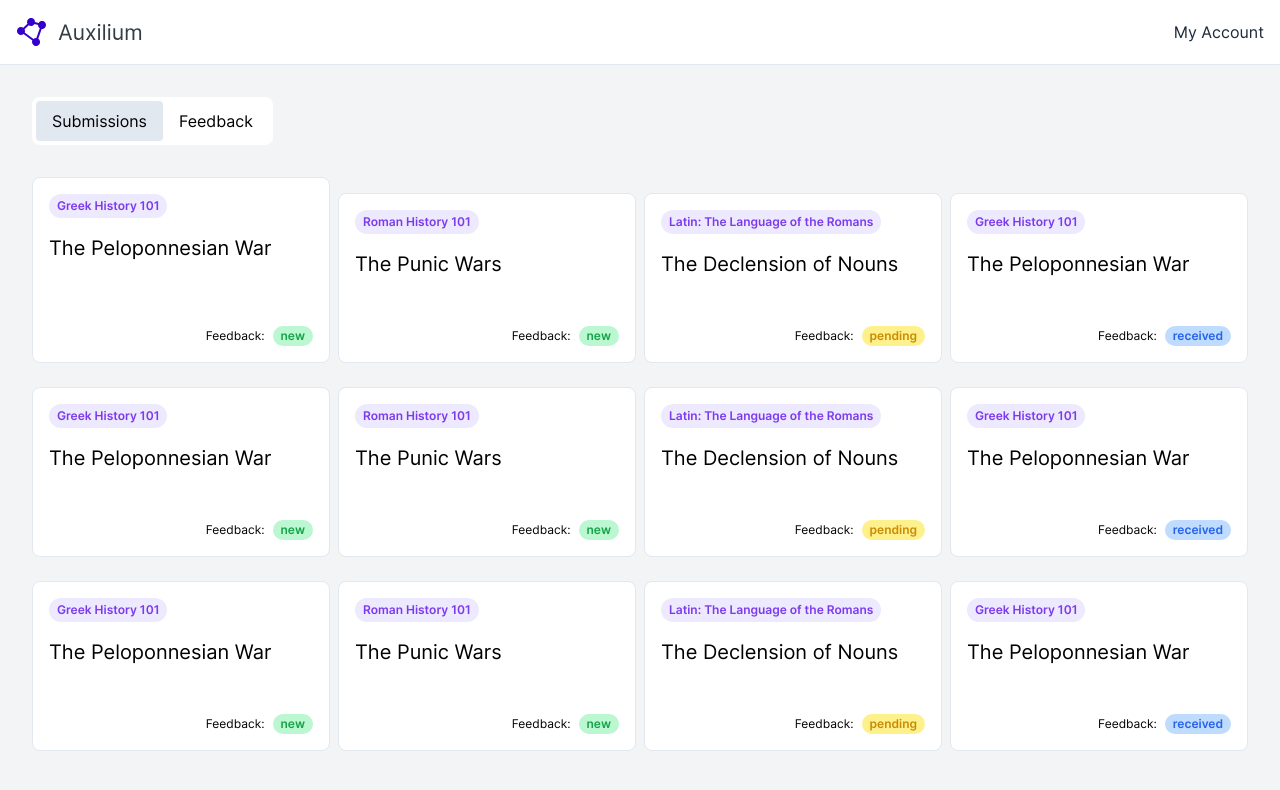
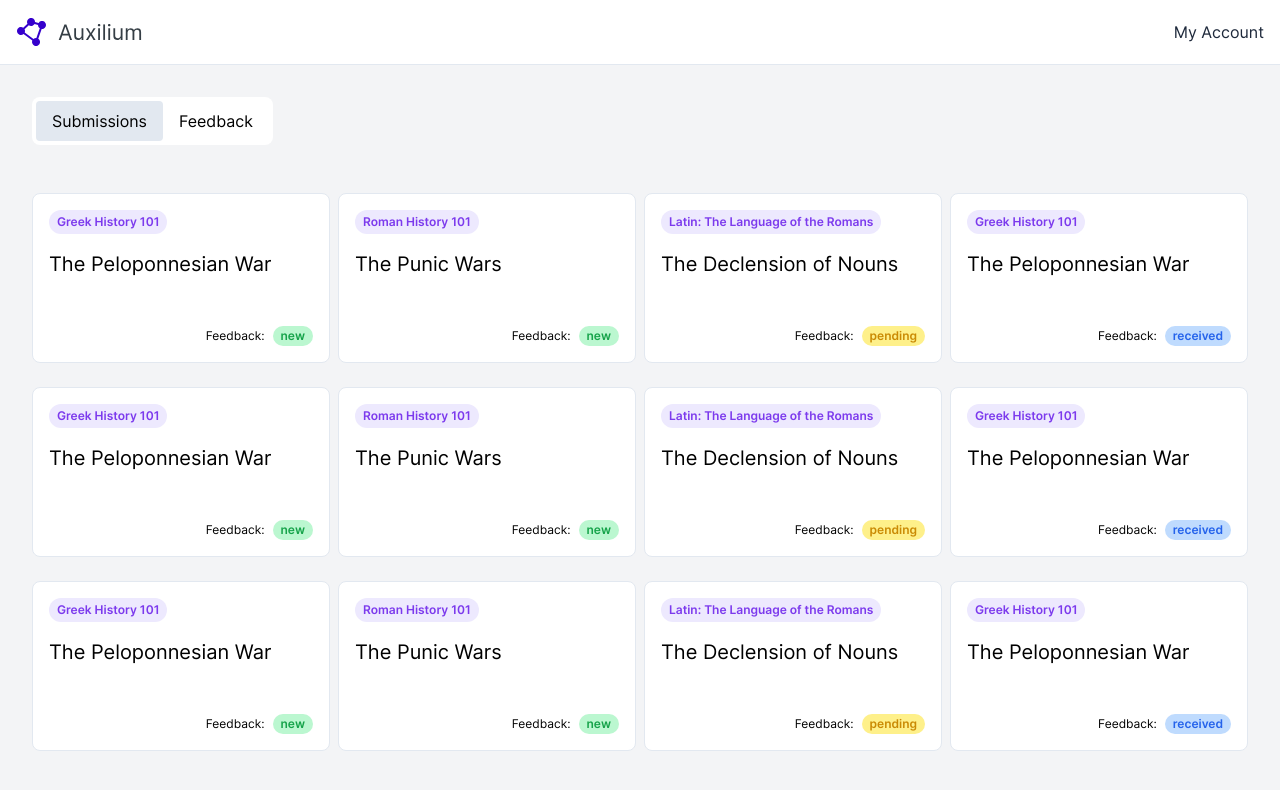
Before and after one commit to NilsHellwig/FeedbackPool-Prototyping, a React (Create React App) app in the folder prototype3/: page / in a window 1280 px wide. Shown: the top 790 px of the page. Built offline with nearby package versions, Linux system fonts and the light colour scheme.

Commit message:
Fix grid positioning

```diff
--- a/prototype3/src/pages/MainDashboard.tsx
+++ b/prototype3/src/pages/MainDashboard.tsx
@@ -98,7 +98,7 @@ export const MainDashboard = () => {
       <main className="flex-grow bg-gray-100 p-8">
         <section className="flex flex-col items-start max-w-7xl m-auto space-y-8">
           <DashboardNav />
-          <div className="grid grid-cols-4 justify-items-stretch gap-2 space-y-4 overflow-y-auto w-full">
+          <div className="grid grid-cols-4 items-baseline gap-2 space-y-4 overflow-y-auto w-full">
             {assignments.map((assignment) => {
               return (
                 <AssignmentItem assignment={assignment} key={assignment.id} />
```
